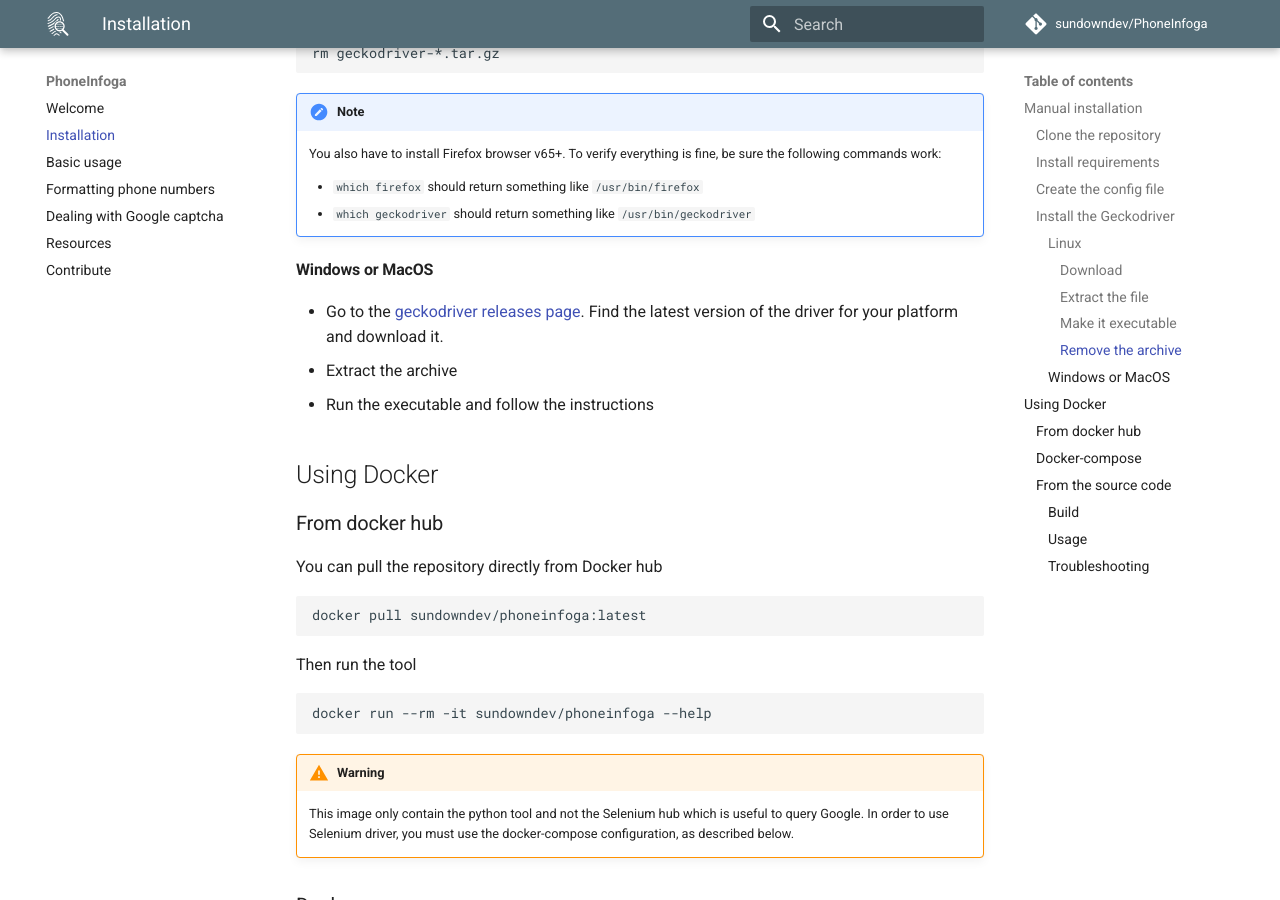
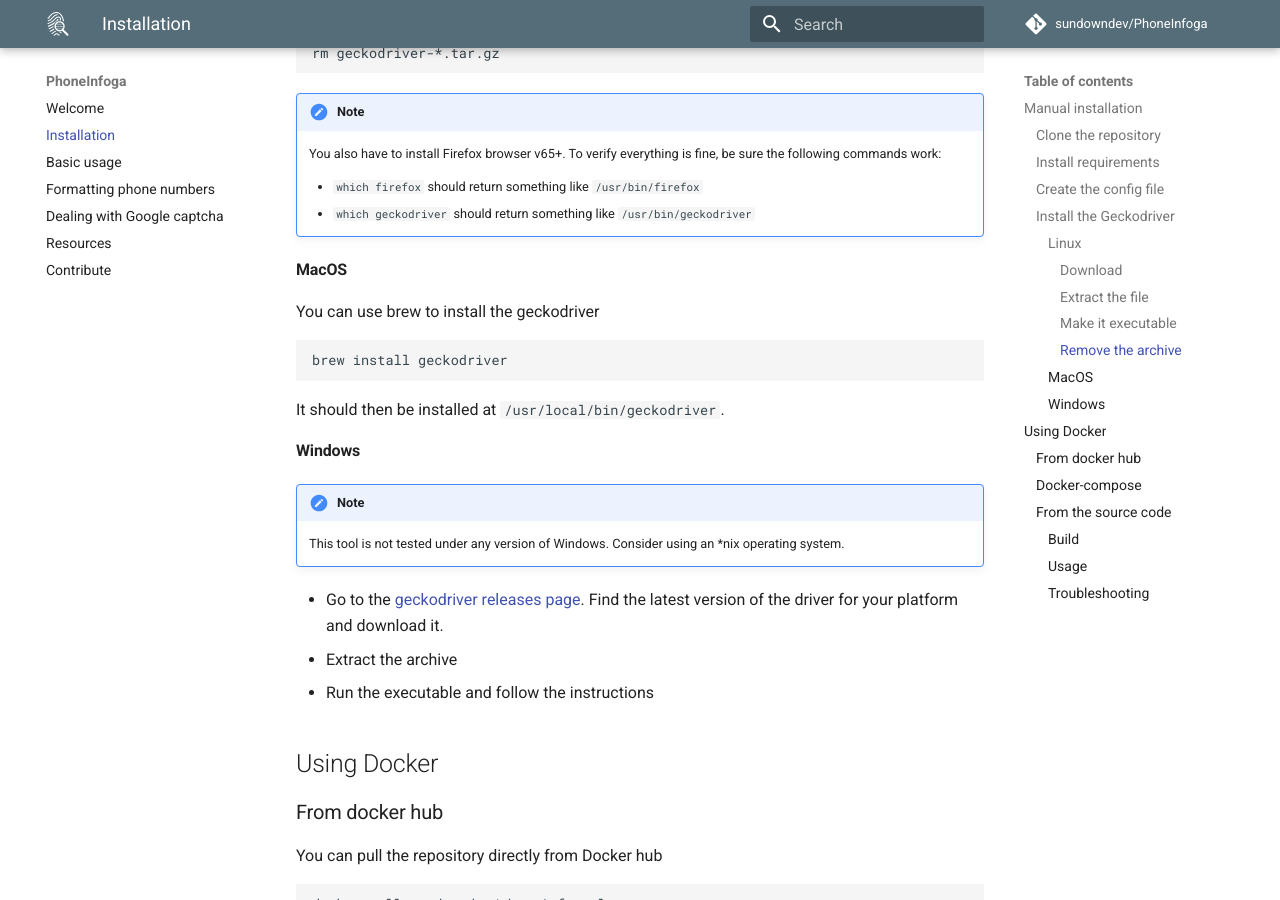
Before and after one commit to sundowndev/phoneinfoga, an MkDocs documentation site: the page built from docs/install.md, in a window 1280 px wide and 900 px high, scrolled down 1610 px. Built offline with MkDocs 1.6.1 and Material for MkDocs 9.7.7, drawn with Linux system fonts in a browser that asks for light colours; comment, search, counter and statistics services are not loaded.

Commit message:
chore(docs): install instructions for macos

````diff
--- a/docs/install.md
+++ b/docs/install.md
@@ -80,7 +80,20 @@
     - `which firefox` should return something like `/usr/bin/firefox`
     - `which geckodriver` should return something like `/usr/bin/geckodriver`
 
-#### Windows or MacOS
+#### MacOS
+
+You can use brew to install the geckodriver
+
+```
+brew install geckodriver
+```
+
+It should then be installed at `/usr/local/bin/geckodriver`.
+
+#### Windows
+
+!!! note
+    This tool is not tested under any version of Windows. Consider using an *nix operating system.
 
 - Go to the [geckodriver releases page](https://github.com/mozilla/geckodriver/releases). Find the latest version of the driver for your platform and download it.
 - Extract the archive
````
